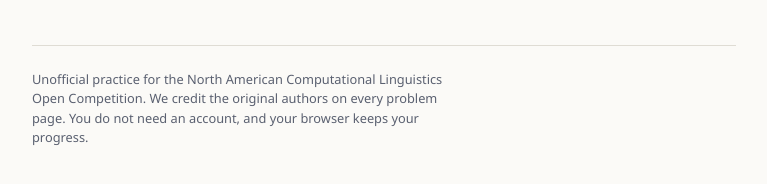
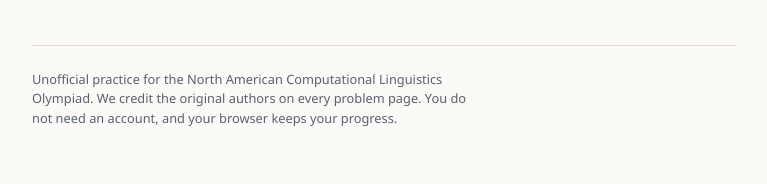
Before and after one commit to lapark714/naclo_thing, a Next.js app: page / in a window 1280 px wide. Shown: the part 944-1128 px from the top of the page, without its empty margins (256-1023 px from the left). Built offline with nearby package versions, Linux system fonts and the light colour scheme.

Commit message:
edit minor parts of home page

```diff
--- a/app/page.tsx
+++ b/app/page.tsx
@@ -65,7 +65,7 @@ export default function Home() {
 
       <footer className="mt-16 border-t border-rule pt-6 text-[0.8rem] text-ink-soft">
         <p className="max-w-[60ch]">
-          Unofficial practice for the North American Computational Linguistics Open Competition.
+          Unofficial practice for the North American Computational Linguistics Olympiad.
           We credit the original authors on every problem page. You do not need an account, and
           your browser keeps your progress.
         </p>
```
